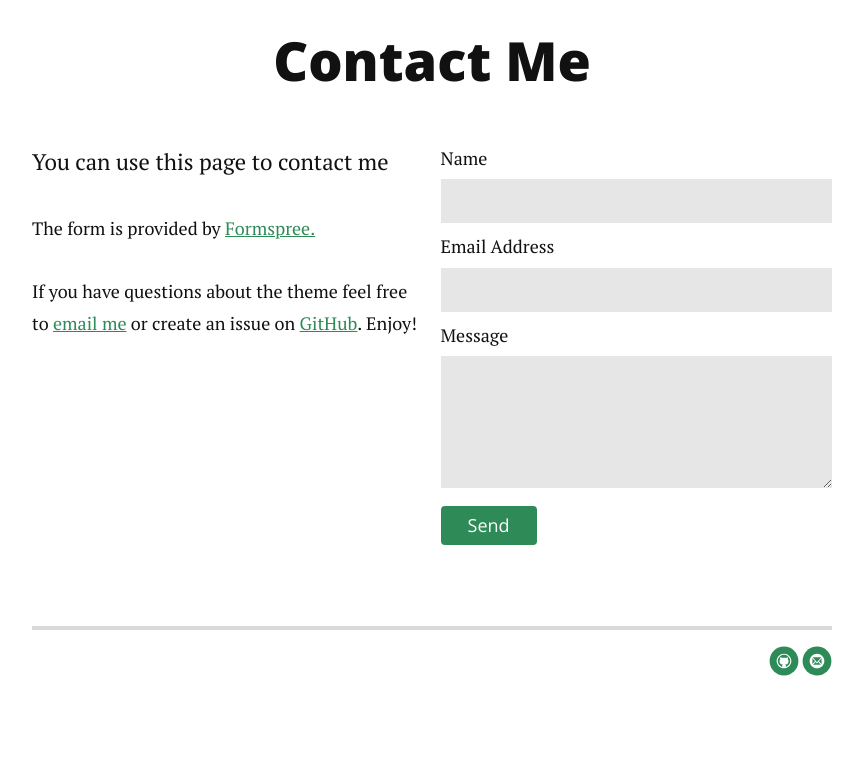
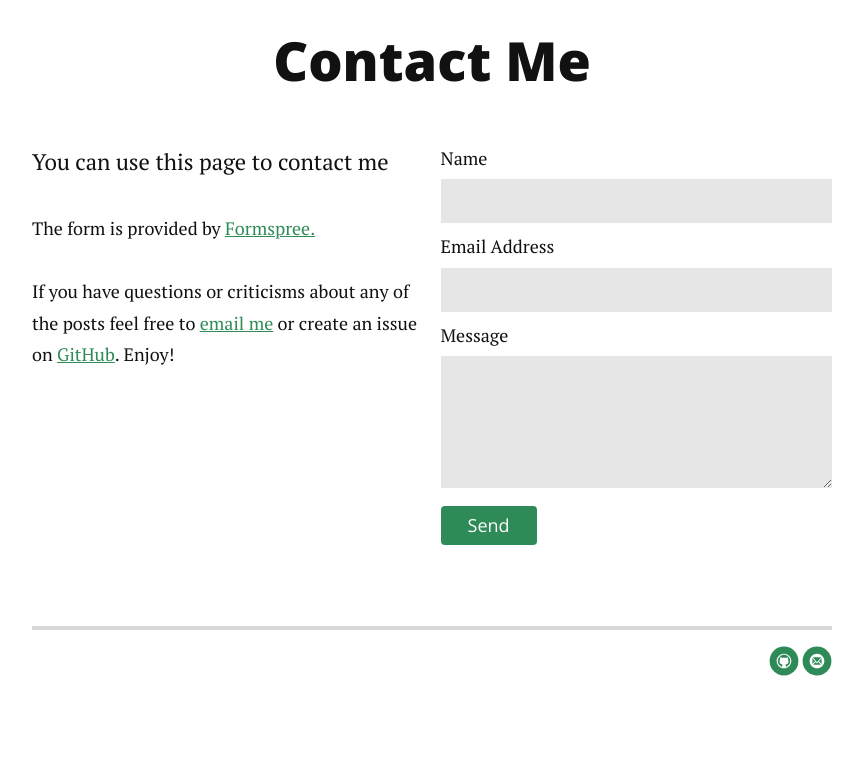
Before and after one commit to jwilber/old_website, a Jekyll site: the page built from contact.md, in a window 1280 px wide. Shown: the part 270-1033 px from the top of the page, without its empty margins (208-1071 px from the left). Built offline with Jekyll 4.4.1, drawn with Linux system fonts in a browser that asks for light colours; nearby versions of some CDN libraries.

Commit message:
Update contact.md

```diff
--- a/contact.md
+++ b/contact.md
@@ -8,7 +8,7 @@ title: Contact Long Haul
   <div class="contactContent">
     <p class="intro">You can use this page to contact me</p>
     <p>The form is provided by <a href="http://formspree.io/">Formspree.</a></p>
-    <p>If you have questions about the theme feel free to <a href="mailto:j.wilber92@gmail.com">email me</a> or create an issue on <a href="https://github.com/jwilber/long-haul">GitHub</a>. Enjoy!</p>
+    <p>If you have questions or criticisms about any of the posts feel free to <a href="mailto:j.wilber92@gmail.com">email me</a> or create an issue on <a href="https://github.com/jwilber/long-haul">GitHub</a>. Enjoy!</p>
   </div>
   <form action="http://formspree.io/your@mail.com" method="POST">
     <label for="name">Name</label>
```
